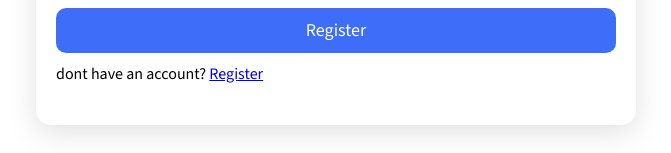
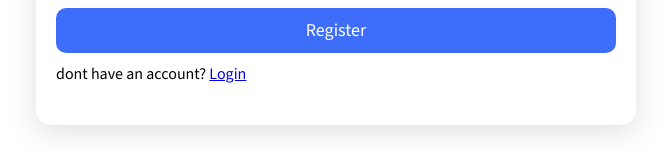
Before and after one commit to Ahmedyasser19/meanFinalProject, an Angular app in the folder client/: page /register in a window 1280 px wide. Shown: the part 478-631 px from the top of the page, without its empty margins (304-975 px from the left). Built offline with nearby package versions, Linux system fonts and the light colour scheme; no server answers.

Commit message:
edit in auth component

```diff
--- a/client/src/app/components/auth/auth.component.html
+++ b/client/src/app/components/auth/auth.component.html
@@ -2,30 +2,14 @@
   <h1 style="margin: 0 auto">{{ receiveName }}</h1>
   <div>
     <label for="email">Email</label>
-    <input
-      id="email"
-      type="text"
-      placeholder="email"
-      name="email"
-      formControlName="email"
-    />
+    <input id="email" type="text" placeholder="email" name="email" formControlName="email" />
   </div>
 
   <div>
     <label for="password">Password</label>
-    <input
-      type="password"
-      placeholder="password"
-      name="pw"
-      formControlName="pw"
-    />
-    <input
-      *ngIf="isRegistering"
-      type="password"
-      placeholder="confirm password"
-      formControlName="pw2"
-      style="margin-top: 5px"
-    />
+    <input type="password" placeholder="password" name="pw" formControlName="pw" />
+    <input *ngIf="isRegistering" type="password" placeholder="confirm password" formControlName="pw2"
+      style="margin-top: 5px" />
     <div *ngIf="passwordMismatch" class="error-message">
       Passwords do not match.
     </div>
@@ -37,5 +21,6 @@
   </p>
 
   <button type="submit" [disabled]="authForm.invalid">{{ receiveName }}</button>
-  <p>dont have an account? <a [routerLink]="['/register']">Register</a></p>
+  <p>dont have an account? <a
+      [routerLink]="receiveName!='Register'?'/register':'/login'">{{receiveName!='Register'?'Register':'Login'}}</a></p>
 </form>
--- a/client/src/app/components/auth/auth.component.ts
+++ b/client/src/app/components/auth/auth.component.ts
@@ -1,8 +1,7 @@
 import { Component, Input } from '@angular/core';
-import { CommonModule, NgIf } from '@angular/common';
+import { CommonModule } from '@angular/common';
 import {
   FormBuilder,
-  FormControl,
   FormGroup,
   FormsModule,
   ReactiveFormsModule,
@@ -16,7 +15,7 @@ import { environment } from '../../../environments/environment.development';
 @Component({
   selector: 'app-auth',
   standalone: true,
-  imports: [NgIf, CommonModule, ReactiveFormsModule, FormsModule, RouterLink],
+  imports: [CommonModule, ReactiveFormsModule, FormsModule, RouterLink],
   templateUrl: './auth.component.html',
   styleUrl: './auth.component.css',
 })
@@ -62,8 +61,8 @@ export class AuthComponent {
     if (this.authForm.valid) {
       const authEndpoint = this.isRegistering ? 'auth/register' : 'auth/login';
       const { pw2, ...formData } = this.authForm.value; // Remove pw2 for backend
-      this.http.post(environment.apiURL + authEndpoint, formData).subscribe(
-        (res: any) => {
+      this.http.post(environment.apiURL + authEndpoint, formData).subscribe({
+        next: (res: any) => {
           localStorage.setItem('token', res.user.token);
           localStorage.setItem('email', res.user.email);
           localStorage.setItem('id', res.user.id);
@@ -74,12 +73,12 @@ export class AuthComponent {
             this.router.navigate(['/products']);
           }
         },
-        (error) => {
+        error: (error) => {
           // Capture and display the error message from the backend
           this.errorMessage =
             error.error?.error || 'An error occurred. Please try again.';
-        }
-      );
+        },
+      });
     }
   }
 
```
